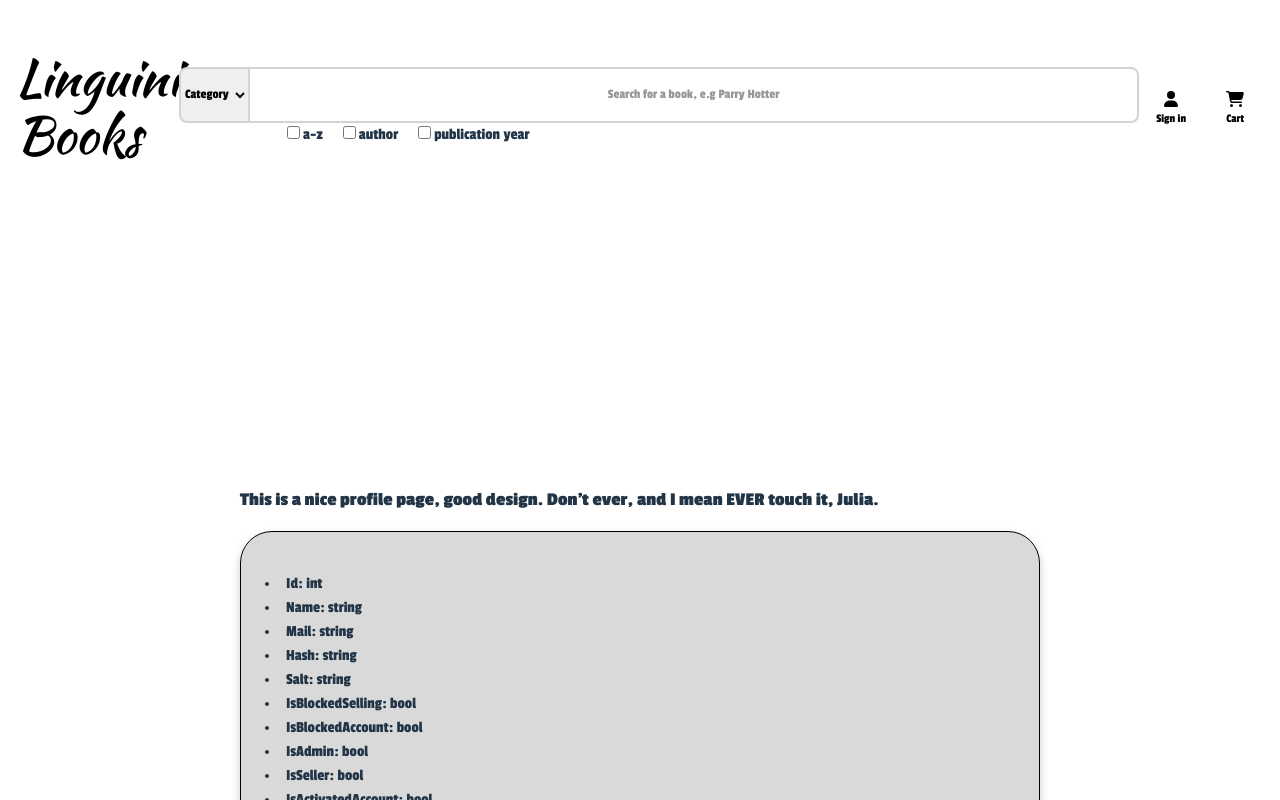
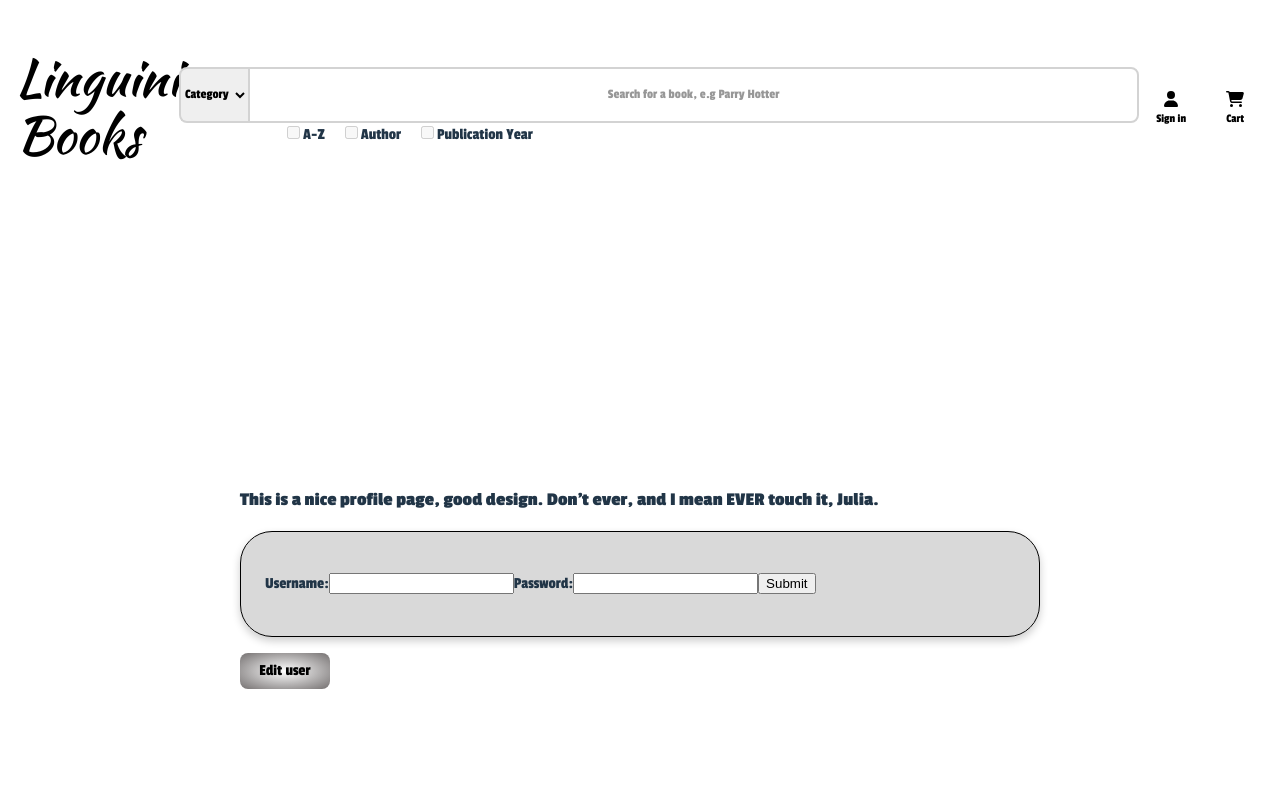
Before and after one commit to Group1Fullstackkurs/LinguiniBooks-Frontend, a React (Vite) app: page /ProfilePage in a window 1280 px wide. Shown: the top 800 px of the page. Built offline with nearby package versions, Linux system fonts and the light colour scheme; no server answers.

Commit message:
pushpush
Co-authored-by: Leon Larsson <Leon-Hobby@users.noreply.github.com>
Co-authored-by: mhargeus <mhargeus@users.noreply.github.com>

```diff
--- a/src/Typescript/EnumFilterType.ts
+++ b/src/Typescript/EnumFilterType.ts
@@ -1,7 +1,8 @@
 export enum FilterType {
     az,
     author,
-    year
+    year,
+    searchKey
 }
 
 export default FilterType
--- a/src/Typescript/Filter.ts
+++ b/src/Typescript/Filter.ts
@@ -27,6 +27,7 @@ const filter = async (
         })
       );
       break;
+
     case FilterType.author:
       setFilteredBooks(
         filteredBooks.sort((a, b) => {
@@ -40,14 +41,32 @@ const filter = async (
         })
       );
       break;
+
     case FilterType.year:
       setFilteredBooks(
         filteredBooks.sort((a, b) => b.publicationYear - a.publicationYear)
       );
       break;
+
+    case FilterType.searchKey:
+      if (infoState === null) {
+        throw new Error("ID:10T - infoState is null");
+      }
+      setFilteredBooks(
+        filteredBooks.filter((book) => {
+          if (infoState.searchKey == "") {
+            return book;
+          } else if (
+            book.title.toLowerCase().includes(infoState.searchKey.toLowerCase())
+          ) {
+            return book;
+          }
+        })
+      );
+      break;
+
     default:
-      console.log("ERROR ID:10T");
-      break;
+      throw new Error("ID:10T - Filter.ts");
   }
 };
 export default filter;
--- /dev/null
+++ b/src/atoms/checkboxState.ts
@@ -0,0 +1,7 @@
+import { atom } from "recoil"
+
+const checkboxState = atom({
+    key: 'checkboxState',
+	default: {az: false, author: false, year: false},
+})
+export default checkboxState
--- a/src/components/Bookpage.tsx
+++ b/src/components/Bookpage.tsx
@@ -15,23 +15,12 @@ function Bookpage() {
   const [filteredBooks, setFilteredBooks] = useRecoilState(filteredBooksState);
   const pureBooks = useRecoilValue(pureBooksState);
 
-  useEffect(() => {
-    setBookList(bookList => bookList=[...filteredBooks]);
-  }, [pureBooks]);
+  useEffect(() => {}, [filteredBooks]);
 
   return (
     <div className="book-page">
       <div className="book-search-box">
-        {bookList
-          .filter((book) => {
-            if (infoState.searchKey == "") {
-              return book;
-            } else if (
-              book.title.toLowerCase().includes(infoState.searchKey.toLowerCase())
-            ) {
-              return book;
-            }
-          })
+        {filteredBooks
           .map((book) => {
             return (
               <div key={book.id} className="book-search">
--- a/src/components/Header.tsx
+++ b/src/components/Header.tsx
@@ -1,12 +1,46 @@
 import "./Header.css";
 import { FontAwesomeIcon } from "@fortawesome/react-fontawesome";
 import { faUser, faCartShopping } from "@fortawesome/free-solid-svg-icons";
-import { useRecoilState } from "recoil";
+import { Link } from "react-router-dom";
+import { FilterType } from "../Typescript/EnumFilterType";
+import { useState, useEffect } from "react";
+import { useRecoilState, useRecoilValue } from "recoil";
 import searchInfoState from "../atoms/searchInfoState";
-import { Link } from "react-router-dom";
+import filteredBooksState from "../atoms/filteredBooksState";
+import pureBooksState from "../atoms/pureBooksState";
+import checkboxState from "../atoms/checkboxState";
+import filter from "../Typescript/Filter";
 
 function Header() {
   const [infoState, setInfoState] = useRecoilState(searchInfoState);
+  const [isChecked, setIsChecked] = useRecoilState(checkboxState);
+  const [checkboxIsDisabled, setCheckboxIsDisabled] = useState({
+    az: false,
+    author: false,
+    year: false,
+  });
+  const [filteredBooks, setFilteredBooks] = useRecoilState(filteredBooksState);
+  const pureBooks = useRecoilValue(pureBooksState);
+
+  useEffect(() => {
+    if (infoState.category === "Category" || infoState.category === "") {
+      setCheckboxIsDisabled({ az: true, author: true, year: true });
+    } else {
+      setCheckboxIsDisabled({ az: false, author: false, year: false });
+    }
+  }, [infoState.category]);
+
+  useEffect(() => {
+    const updateFilter = async () => {
+      await filter(
+        FilterType.searchKey, //måste göra ngn switch grejsimojsimoj
+        setFilteredBooks,
+        pureBooks,
+        infoState
+      );
+    };
+    updateFilter();
+      }, [infoState.searchKey]);
 
   return (
     <div className="navbar">
@@ -48,24 +82,48 @@ function Header() {
           <div className="checkbox-container">
             <label>
               <input
+                onChange={(event) =>
+                  setIsChecked({
+                    az: event.target.checked,
+                    author: false,
+                    year: false,
+                  })
+                }
                 type="checkbox"
-                // onChange={handleChange}
+                checked={isChecked.az}
+                disabled={checkboxIsDisabled.az}
               />
-              a-z
+              A-Z
             </label>
             <label>
               <input
+                onChange={(event) =>
+                  setIsChecked({
+                    az: false,
+                    author: event.target.checked,
+                    year: false,
+                  })
+                }
                 type="checkbox"
-                // onChange={handleChange}
+                checked={isChecked.author}
+                disabled={checkboxIsDisabled.author}
               />
-              author
+              Author
             </label>
             <label>
               <input
+                onChange={(event) =>
+                  setIsChecked({
+                    az: false,
+                    author: false,
+                    year: event.target.checked,
+                  })
+                }
                 type="checkbox"
-                // onChange={handleChange}
+                checked={isChecked.year}
+                disabled={checkboxIsDisabled.year}
               />
-              publication year
+              Publication Year
             </label>
           </div>
         </div>
--- a/src/components/Landingpage.tsx
+++ b/src/components/Landingpage.tsx
@@ -9,6 +9,7 @@ import Bookpage from "./Bookpage";
 import Book from "./Book";
 import filter from "../Typescript/Filter";
 import { FilterType } from "../Typescript/EnumFilterType";
+import checkboxState from "../atoms/checkboxState";
 
 
 function Landingpage() {
@@ -16,6 +17,7 @@ function Landingpage() {
   const infoState = useRecoilValue(searchInfoState);
   const [filteredBooks, setFilteredBooks] = useRecoilState(filteredBooksState);
   const pureBooks = useRecoilValue(pureBooksState);
+  const [isChecked, setIsChecked] = useRecoilState(checkboxState)
 
   useEffect(() => {
     const updateFilter = async () => {
@@ -79,7 +81,7 @@ function Landingpage() {
 
   return (
     <section>
-    {infoState.searchKey.length > 0 ? <Bookpage/> : <ShowThreeLinesOfBooks/>}
+    {infoState.searchKey.length > 0 || isChecked.az === true || isChecked.author === true || isChecked.year === true ?  <Bookpage/> : <ShowThreeLinesOfBooks/>}
     </section>
   );
 }
--- a/src/components/Profilepage.tsx
+++ b/src/components/Profilepage.tsx
@@ -5,16 +5,31 @@ import EditProfile from "./EditProfile";
 function Profilepage() {
 
   const [openEditProfile, setopenEditProfile] = useState(false)
+  const [userName, setUserName] = useState("")
+  const [password, setPassword] = useState("")
 
 
   return (
     <section>
       <div className="container">
         <div className="ProfilePage">
-          <h3>This is a nice profile page, good design. Don't ever, and I mean EVER touch it, Julia.</h3>
+          <h3>
+            This is a nice profile page, good design. Don't ever, and I mean
+            EVER touch it, Julia.
+          </h3>
           <div className="ProfileCard">
             <p>
-              <li>Id: int</li>
+              <form>
+                <label>
+                  Username:
+                  <input type="text"/>
+                  Password:
+                  <input type="text" password="password" />
+                </label>
+                <input type="submit" value="Submit" />
+              </form>
+
+              {/* <li>Id: int</li>
               <li>Name: string</li>
               <li>Mail: string</li>
               <li>Hash: string</li>
@@ -23,16 +38,22 @@ function Profilepage() {
               <li>IsBlockedAccount: bool</li>
               <li>IsAdmin: bool</li>
               <li>IsSeller: bool </li>
-              <li>IsActivatedAccount: bool  </li>
+              <li>IsActivatedAccount: bool </li>
               <li>IsActivatedSelling: bool </li>
-              <li>BoughtBooks: List</li>
+              <li>BoughtBooks: List</li> */}
             </p>
-
           </div>
-
         </div>
-          <button className="EditUserButton" onClick={() => setopenEditProfile(true)}>Edit user</button>
-        <EditProfile open={openEditProfile} onClose={() => setopenEditProfile(false)}/>
+        <button
+          className="EditUserButton"
+          onClick={() => setopenEditProfile(true)}
+        >
+          Edit user
+        </button>
+        <EditProfile
+          open={openEditProfile}
+          onClose={() => setopenEditProfile(false)}
+        />
       </div>
     </section>
   );
```
Also changed, not shown: src/Typescript/IInfoState.ts (+2 -5 lines), src/Typescript/checkboxIsDisabled.ts (added, +12 -0 lines).
